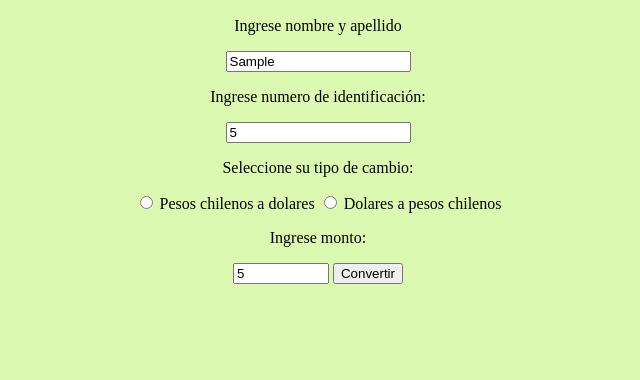
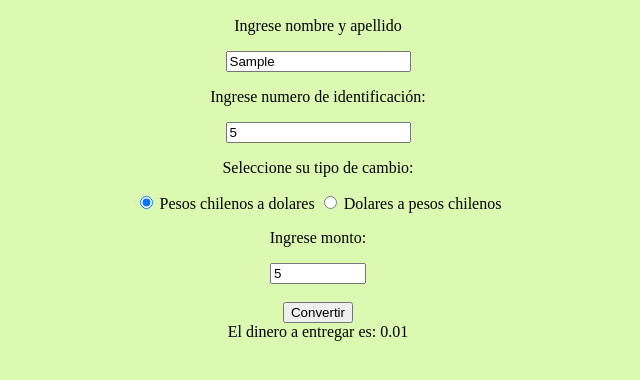
Before and after one commit to mariajoseaguirre/cambiosExpress, a plain HTML site: page index.html in a window 1280 px wide. Both pictures are taken after typing "Sample", "5", "5" into the empty fields and a click on the input "Convertir". Shown: the part 50-430 px from the top of the page, without its empty margins (322-962 px from the left). Drawn offline with Linux system fonts and the light colour scheme.

Commit message:
Tercera Preentrega

```diff
--- a/index.html
+++ b/index.html
@@ -15,10 +15,12 @@
             <p>Ingrese numero de identificación: </p>
             <input type="number" id="identificacion" name="identificacion" placeholder="DNI o pasaporte">
             <p>Seleccione su tipo de cambio: </p>
-            <input type="radio" id="cl-us" name="cl-us"> Pesos chilenos a dolares
-            <input type="radio" id="us-cl " name="us-cl"> Dolares a pesos chilenos
+            <input type="radio" id="cl-us" name="tipo-cambio" value="cl-us" checked>
+            <label for="cl-us">Pesos chilenos a dolares</label>
+            <input type="radio" id="us-cl" name="tipo-cambio" value="us-cl">
+            <label for="us-cl">Dolares a pesos chilenos</label>
             <p>Ingrese monto: </p>
-            <input id="cantidad" type="number" min="1" max="1000000" placeholder="$$">
+            <input id="cantidad" type="number" min="1" max="1000000" placeholder="$$"> <br><br>
             <input type="submit" value="Convertir">
         </div>
     </form>
--- a/index.js
+++ b/index.js
@@ -1,57 +1,50 @@
 datosTransaccion = [];
 
+const clUsTasa = 948;
+const usClTasa = 1/948;
 
 function convertirDivisa (tipoDeCambio, cantidadDinero) {
-    if (tipoDeCambio == clUs.opcion) {
-        return cantidadDinero * clUs.tasaCambio;
+    console.log('argumentos',tipoDeCambio, cantidadDinero)
+    if (tipoDeCambio == 'cl-Us') {
+        return cantidadDinero * clUsTasa;
     } else {
-        return cantidadDinero * usCl.tasaCambio;
+        return cantidadDinero * usClTasa;
     }
 }
 
-let nombreCliente = document.getElementById("nombre")
-let numIdentificacion =parseInt(document.getElementById("identificacion"))
-let cambioClUs = document.getElementById("cl-us")
-let cambioUsCl = document.getElementById ("us-cl")
-let cantidadDinero = document.getElementById("cantidad")
-let formulario = document.getElementById("formulario")
-
-
 formulario.addEventListener("submit", event=>{
     event.preventDefault()
+    let nombreCliente = document.getElementById("nombre")
+    let numIdentificacion = document.getElementById("identificacion")
+    let cantidadDinero = document.getElementById("cantidad")
+    let formulario = document.getElementById("formulario")
     if (nombreCliente.value == ''){
         const span = document.createElement("span")
         span.innerText = "Ingrese un nombre valido"
         formulario.appendChild(span)
     }
 
-    if (numIdentificacion.value ==  0) {
+    if ((parseInt(numIdentificacion.value) ==  0) || Number.isNaN(parseInt(numIdentificacion.value))){
         const span = document.createElement("span")
         span.innerText = "Ingrese numero de identificacion valido"
         formulario.appendChild(span)
     }
 
-    let divisaConvertida = convertirDivisa(tipoDeCambio, cantidadDinero);
-
-    switch (tipoDeCambio) {
-      case "cambioClUs":
-        break;
-      case "cambioUsCl":
-        break;
-      default:
+    if ((parseInt(cantidadDinero.value) ==  0) || Number.isNaN(parseInt(cantidadDinero.value))){
         const span = document.createElement("span")
-        span.innerText = "Ingrese una opcion"
+        span.innerText = "Ingrese numero de identificacion valido"
         formulario.appendChild(span)
-        break;
     }
 
 
 
+    let tipoDeCambio = document.querySelector('input[name="tipo-cambio"]:checked').value;
 
-    let datosGuardados = {
-        nombreCliente: nombreCliente,
-        numIdentificacion:numIdentificacion,
-        cantidadDinero: cantidadDinero,
-        divisaConvertida: divisaConvertida,
-    }
+
+
+    let divisaConvertida = convertirDivisa(tipoDeCambio, parseInt(cantidadDinero.value));
+    const span = document.createElement("span")
+    span.innerText = `El dinero a entregar es: ${divisaConvertida.toFixed(2)}`
+    formulario.appendChild(span)
+
 })
```
